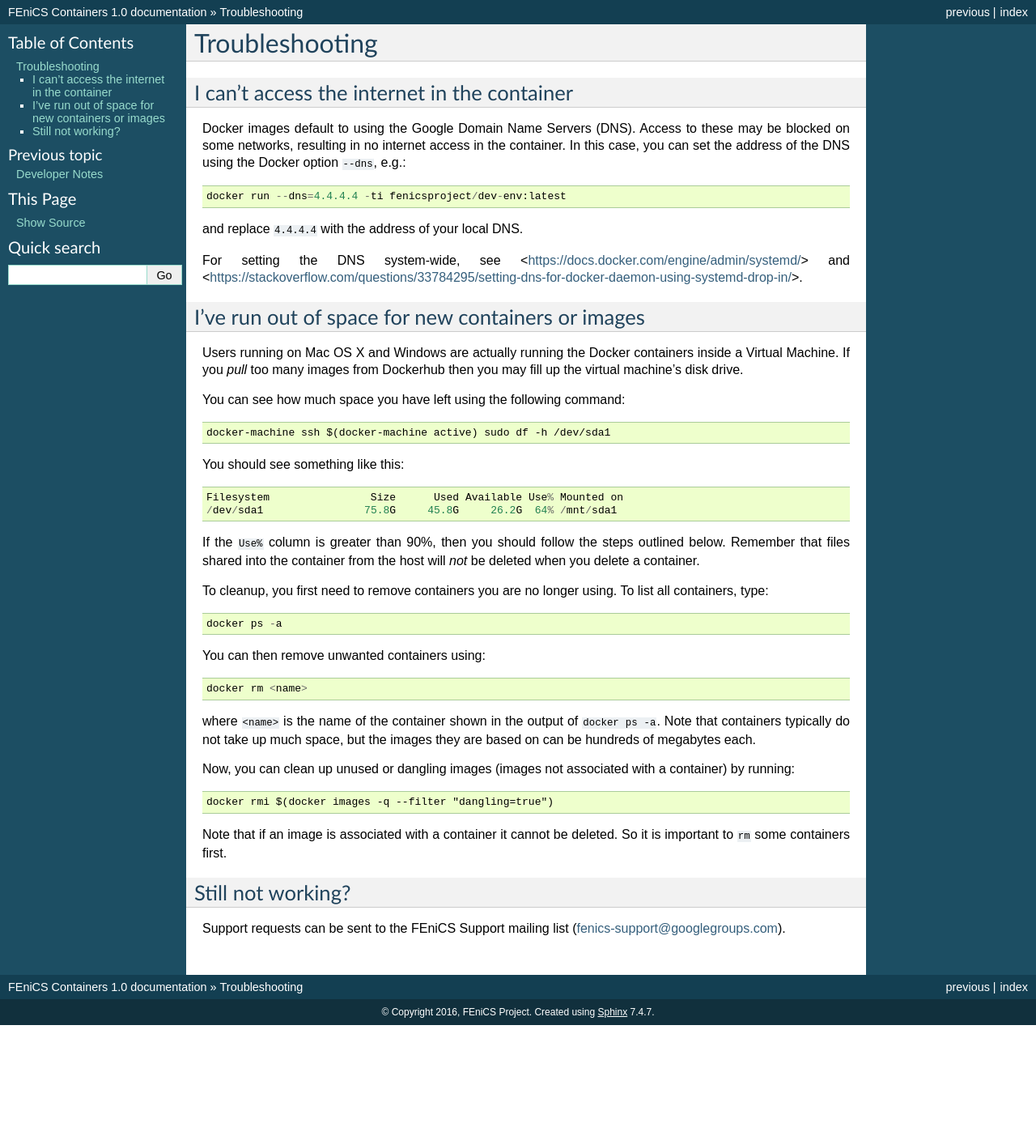
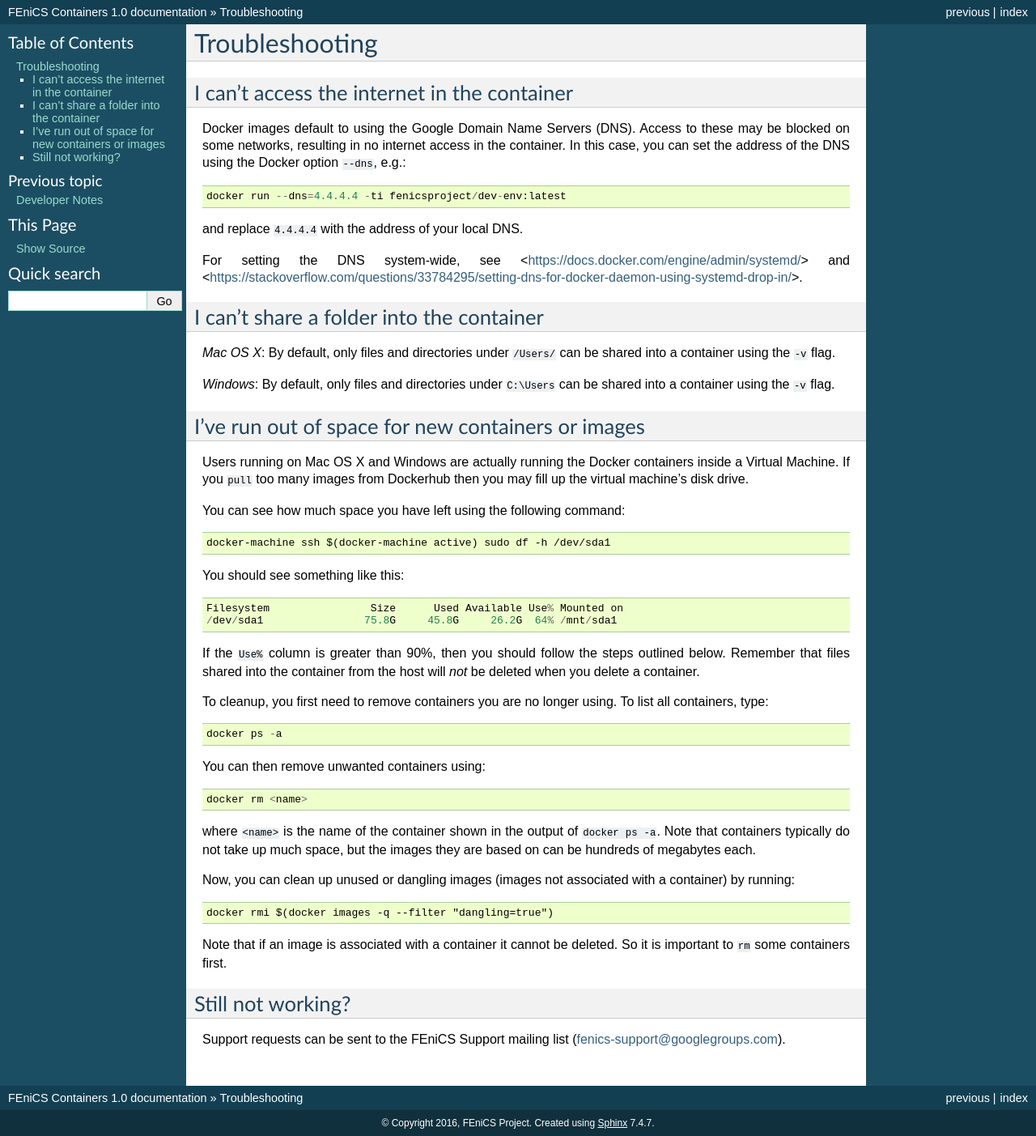
Before and after one commit to vacary/docker, a Sphinx documentation site: the page built from docs/source/troubleshooting.rst, in a window 1280 px wide. Shown: the whole page at 81% size. Built offline with Sphinx 7.4.7, drawn with Linux system fonts in a browser that asks for light colours; before the commit the page ends 1266 px from its top, so only the background shows below that.

```diff
--- a/docs/source/troubleshooting.rst
+++ b/docs/source/troubleshooting.rst
@@ -21,11 +21,20 @@ For setting the DNS system-wide, see
 <https://docs.docker.com/engine/admin/systemd/> and
 <https://stackoverflow.com/questions/33784295/setting-dns-for-docker-daemon-using-systemd-drop-in/>.
 
+I can't share a folder into the container
+-----------------------------------------
+
+*Mac OS X*: By default, only files and directories under  ``/Users/`` can be
+shared into a container using the ``-v`` flag.
+
+*Windows*: By default, only files and directories under ``C:\Users`` can be
+shared into a container using the ``-v`` flag.
+
 I've run out of space for new containers or images
 --------------------------------------------------
 
 Users running on Mac OS X and Windows are actually running the Docker
-containers inside a Virtual Machine. If you `pull` too many images from
+containers inside a Virtual Machine. If you ``pull`` too many images from
 Dockerhub then you may fill up the virtual machine's disk drive.
 
 You can see how much space you have left using the following command::
```
